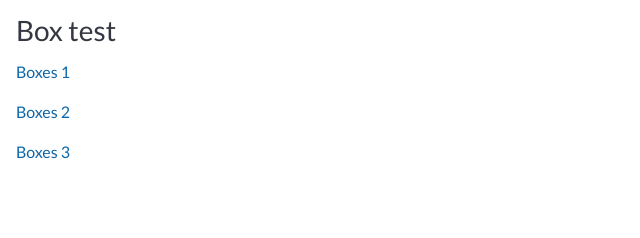
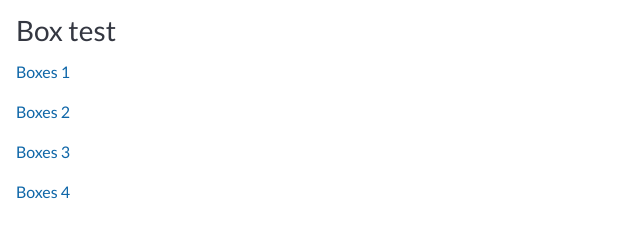
Before and after one commit to monkeyboy1103/BoxTest, a plain HTML site: page index.html in a window 1280 px wide. Shown: the full height of the page, 0-640 px from the left. Drawn offline with Linux system fonts and the light colour scheme.

Commit message:
Update index.html

```diff
--- a/index.html
+++ b/index.html
@@ -23,6 +23,7 @@
 <p><a href="boxes01.html">Boxes 1</a></p>
 <p><a href="boxes02.html">Boxes 2</a></p>
 <p><a href="boxes03.html">Boxes 3</a></p>
+<p><a href="boxes04.html">Boxes 4</a></p>
 </div>
 
 </body>
```
